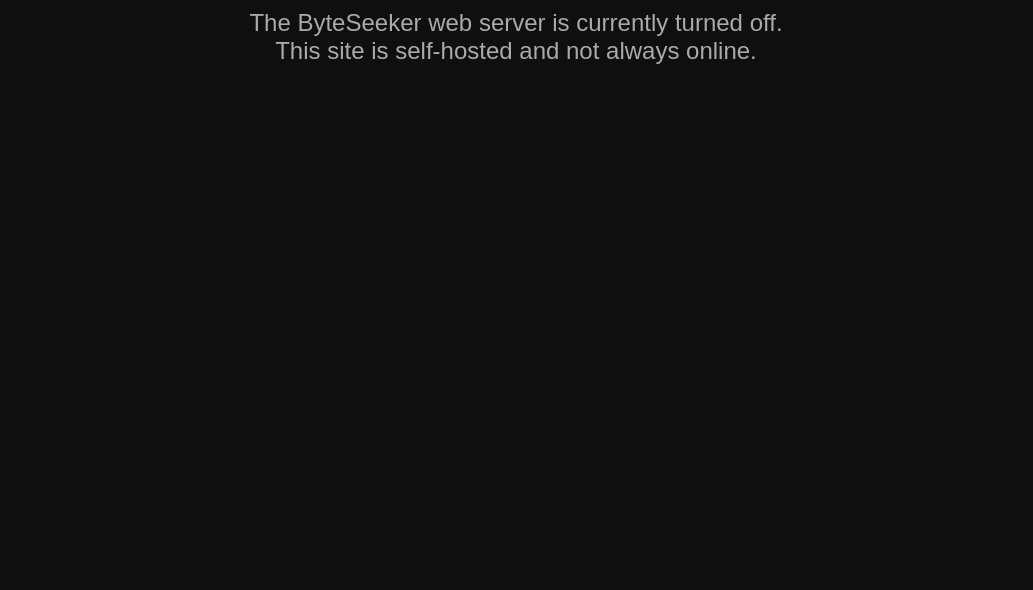
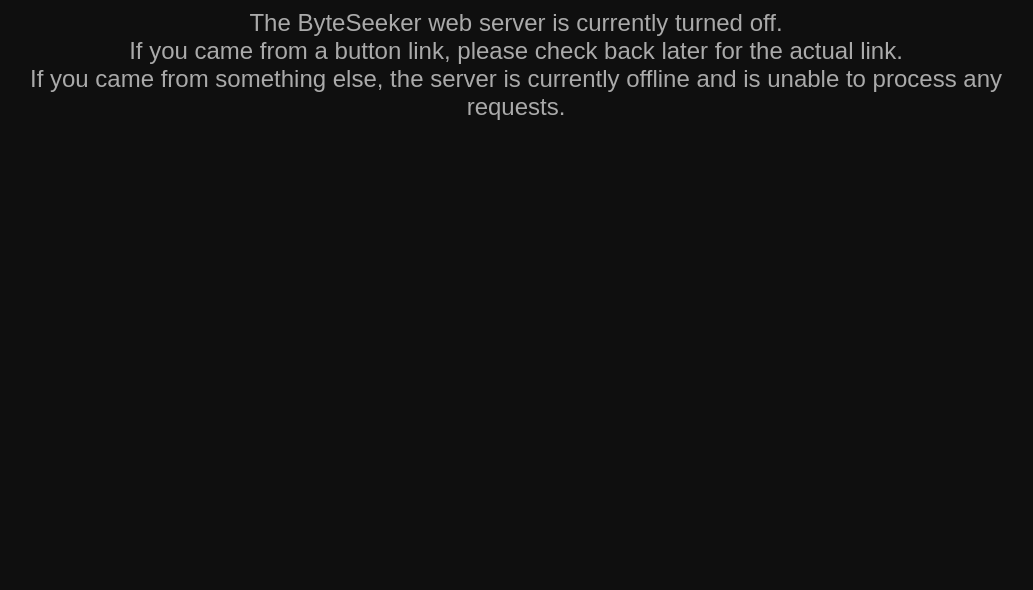
Before and after one commit to johnsonjacob298/byteseeker-offline, a plain HTML site: page index.html in a window 1280 px wide. Shown: the part 210-800 px from the top of the page, without its empty margins (124-1157 px from the left). Drawn offline with Linux system fonts and the light colour scheme.

Commit message:
Update index.html

```diff
--- a/index.html
+++ b/index.html
@@ -23,6 +23,9 @@
 </head>
 <body>
   <h1>Server Offline</h1>
-  <p>The ByteSeeker web server is currently turned off.<br>This site is self-hosted and not always online.</p>
+  <p>The ByteSeeker web server is currently turned off.<br>
+    If you came from a button link, please check back later for the actual link.<br>
+      If you came from something else, the server is currently offline and is unable to process any requests.
+  </p>
 </body>
 </html>
```
